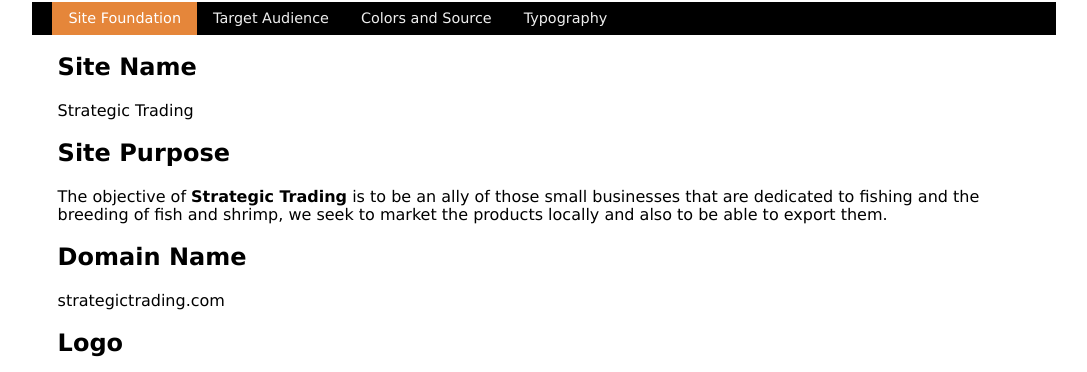
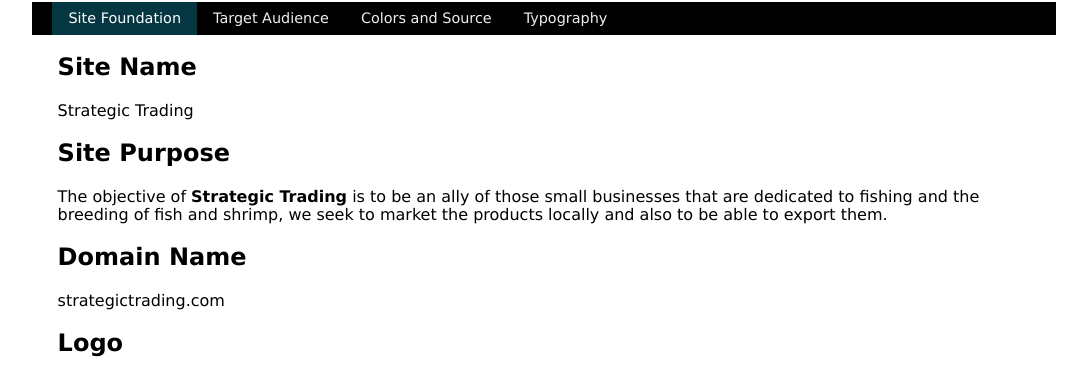
Before and after one commit to drnodev/wdd230, a plain HTML site: page lesson3/index.html in a window 1280 px wide. Shown: the part 107-479 px from the top of the page, without its empty margins (96-1183 px from the left). Drawn offline with Linux system fonts and the light colour scheme.

Commit message:
constract

```diff
--- a/lesson3/css/small.css
+++ b/lesson3/css/small.css
@@ -62,7 +62,7 @@ nav ul li a:hover {
   color: #333;
 }
 nav ul li.active a {
-  background-color: #e5863a;
+  background-color: #053742;
   color: #fff;
 }
 /*----------- MAIN --------------*/
```
